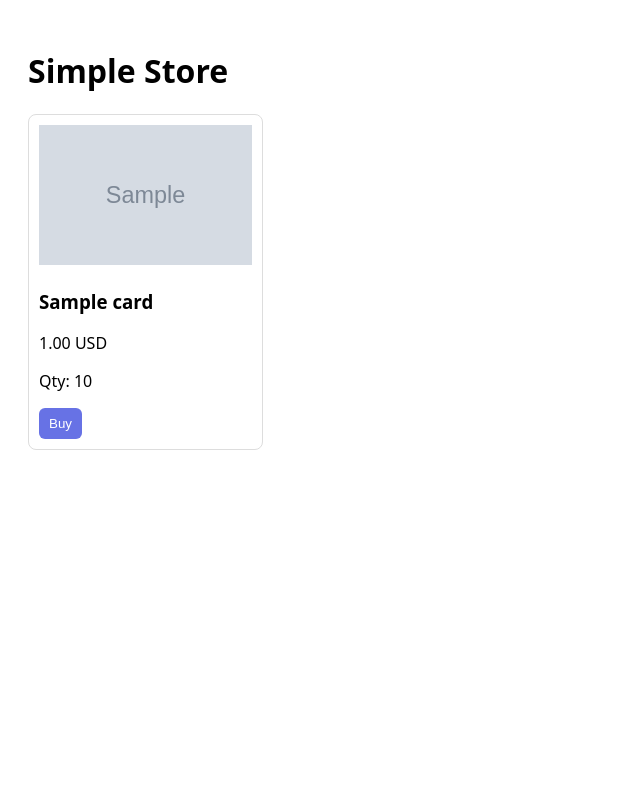
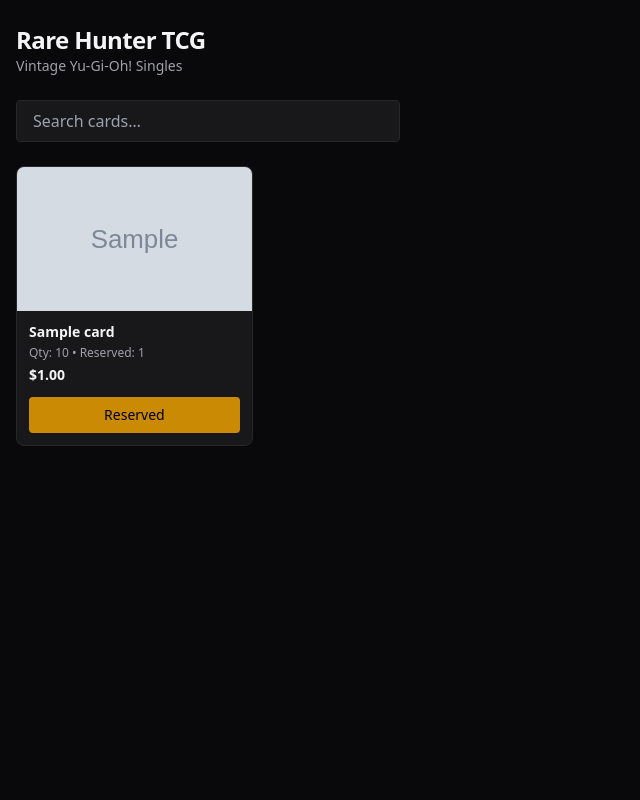
Before and after one commit to johnson-cooper/rarehuntertcgcollection, a Django app: page / in a window 1280 px wide. Shown: the whole page, without its empty margins (0-640 px from the left). Run offline with Django 4.2, Linux system fonts and the light colour scheme; tables that the repository leaves empty hold one stand-in row (values such as "Sample post"); grey boxes marked "Sample" are stand-in pictures; some libraries are stand-ins or nearby versions.

Commit message:
Add files via upload

```diff
--- a/collection/templates/collection/index.html
+++ b/collection/templates/collection/index.html
@@ -1,50 +1,138 @@
 <!doctype html>
-<html>
+<html lang="en">
 <head>
-    <meta charset='utf-8' />
-    <meta name='viewport' content='width=device-width,initial-scale=1' />
-    <title>Store</title>
-    <style>
-    body{font-family:system-ui,Segoe UI,Roboto,Arial; padding:20px}
-    .grid{display:grid;grid-template-columns:repeat(auto-fill,minmax(220px,1fr));gap:12px}
-    .card{border:1px solid #ddd;padding:10px;border-radius:8px}
-    img{width:100%;height:140px;object-fit:cover}
-    button{background:#6772e5;color:#fff;border:none;padding:8px 10px;border-radius:6px;cursor:pointer}
-    </style>
+  <meta charset="utf-8" />
+  <meta name="viewport" content="width=device-width,initial-scale=1" />
+  <title>Rare Hunter TCG</title>
+
+  <!-- Tailwind CDN -->
+  <script src="https://cdn.tailwindcss.com"></script>
+
+  <script>
+    tailwind.config = {
+      darkMode: 'class'
+    }
+  </script>
 </head>
-<body>
-    <h1>Simple Store</h1>
-    <div id="grid" class="grid"></div>
+
+<body class="dark bg-zinc-950 text-zinc-100 min-h-screen">
+
+  <!-- Header -->
+  <header class="max-w-7xl mx-auto px-4 py-6">
+    <h1 class="text-2xl font-bold tracking-tight">Rare Hunter TCG</h1>
+    <p class="text-sm text-zinc-400">Vintage Yu-Gi-Oh! Singles</p>
+  </header>
+
+  <!-- Search -->
+  <div class="max-w-7xl mx-auto px-4 mb-6">
+    <input
+      id="searchInput"
+      type="text"
+      placeholder="Search cards…"
+      class="w-full md:w-96 px-4 py-2 rounded bg-zinc-900 border border-zinc-800 focus:outline-none focus:ring focus:ring-indigo-500"
+    />
+  </div>
+
+  <!-- Grid -->
+  <main class="max-w-7xl mx-auto px-4">
+    <div id="grid" class="grid grid-cols-2 sm:grid-cols-3 md:grid-cols-4 lg:grid-cols-5 gap-4"></div>
+
+    <!-- Load more -->
+    <div class="flex justify-center my-8">
+      <button
+        id="loadMoreBtn"
+        class="px-6 py-2 rounded bg-zinc-800 hover:bg-zinc-700 text-sm font-semibold"
+      >
+        Load more
+      </button>
+    </div>
+  </main>
+
   <script>
-    async function loadProducts(){
+    let allProducts = [];
+    let visibleCount = 20;
+
+    async function loadProducts() {
       const res = await fetch('/api/products/');
-        const data = await res.json();
+      allProducts = await res.json();
+      render();
+    }
+
+    function render() {
       const grid = document.getElementById('grid');
-        grid.innerHTML='';
-        data.forEach(p=>{
-            const el=document.createElement('div');
-            el.className='card';
+      const q = document.getElementById('searchInput').value.toLowerCase();
+
+      const filtered = allProducts.filter(p =>
+        p.name.toLowerCase().includes(q)
+      );
+
+      grid.innerHTML = '';
+
+      filtered.slice(0, visibleCount).forEach(p => {
+        const price = (p.price_cents / 100).toFixed(2);
+
+        let actionBtn = '';
+        if (p.is_sold_out) {
+          actionBtn = `<button class="w-full py-2 rounded bg-red-600 text-white text-sm" disabled>Sold Out</button>`;
+        } else if (p.is_reserved) {
+          actionBtn = `<button class="w-full py-2 rounded bg-yellow-600 text-black text-sm" disabled>Reserved</button>`;
+        } else {
+          actionBtn = `<button onclick="buy(${p.id})" class="w-full py-2 rounded bg-indigo-600 hover:bg-indigo-500 text-white text-sm">Buy</button>`;
+        }
+
+        const el = document.createElement('div');
+        el.className = "bg-zinc-900 border border-zinc-800 rounded-lg overflow-hidden flex flex-col";
+
         el.innerHTML = `
-                <img src="${p.image||''}" alt="${p.name}"/>
-                <h3>${p.name}</h3>
-                <p>${(p.price_cents/100).toFixed(2)} ${p.currency}</p>
-                <p>Qty: ${p.available_qty}</p>
-                <button onclick="buy(${p.id})">Buy</button>
+          <img src="${p.image || ''}" class="h-36 w-full object-cover bg-zinc-800">
+
+          <div class="p-3 flex flex-col flex-grow">
+            <h3 class="font-semibold text-sm leading-tight mb-1">${p.name}</h3>
+
+            <p class="text-xs text-zinc-400 mb-1">
+              Qty: ${p.quantity} • Reserved: ${p.reserved}
+            </p>
+
+            <p class="text-sm font-bold mb-3">$${price}</p>
+
+            <div class="mt-auto">
+              ${actionBtn}
+            </div>
+          </div>
         `;
+
         grid.appendChild(el);
       });
+
+      document.getElementById('loadMoreBtn').style.display =
+        visibleCount < filtered.length ? 'block' : 'none';
     }
-    async function buy(id){
-        const res = await fetch('/api/create-checkout-session/',{
-            method:'POST',
-            headers:{'Content-Type':'application/json'},
-            body: JSON.stringify({collection_card_id:id, quantity:1})
+
+    function buy(id) {
+      fetch('/api/create-checkout-session/', {
+        method: 'POST',
+        headers: { 'Content-Type': 'application/json' },
+        body: JSON.stringify({ collection_card_id: id, quantity: 1 })
+      })
+      .then(r => r.json())
+      .then(j => {
+        if (j.url) window.location = j.url;
+        else alert(j.error || 'Checkout failed');
       });
-        const j = await res.json();
-        if (j.url) window.location = j.url;
-        else alert('Error: ' + (j.error||'unknown'));
     }
+
+    document.getElementById('searchInput').addEventListener('input', () => {
+      visibleCount = 20;
+      render();
+    });
+
+    document.getElementById('loadMoreBtn').addEventListener('click', () => {
+      visibleCount += 20;
+      render();
+    });
+
     loadProducts();
   </script>
+
 </body>
 </html>
--- a/collection/views.py
+++ b/collection/views.py
@@ -23,22 +23,31 @@ def api_products(request):
     out = []
 
     for c in qs:
-        # Get first image if exists
         img_url = ''
         if c.images.exists():
             img = c.images.first()
-            if img.img:  # this is ImageFieldFile
-                img_url = request.build_absolute_uri(img.img.url)  # convert to full URL
-
+            if img.img:
+                img_url = request.build_absolute_uri(img.img.url)
 
         price = get_sell_price(c)
+        available = c.quantity - c.reserved
+
         out.append({
             'id': c.id,
             'name': c.card.name,
             'price_cents': int(price * 100),
             'currency': 'USD',
-            'available_qty': c.quantity,
-            'image': img_url  # must be string, not ImageFieldFile
+
+            # ✅ inventory truth
+            'quantity': c.quantity,
+            'reserved': c.reserved,
+            'available': available,
+
+            # ✅ convenience flags (frontend-friendly)
+            'is_sold_out': available <= 0,
+            'is_reserved': c.reserved > 0 and available > 0,
+
+            'image': img_url,
         })
 
     return JsonResponse(out, safe=False)
```
Lines whose indentation alone changed are shown as unchanged.
